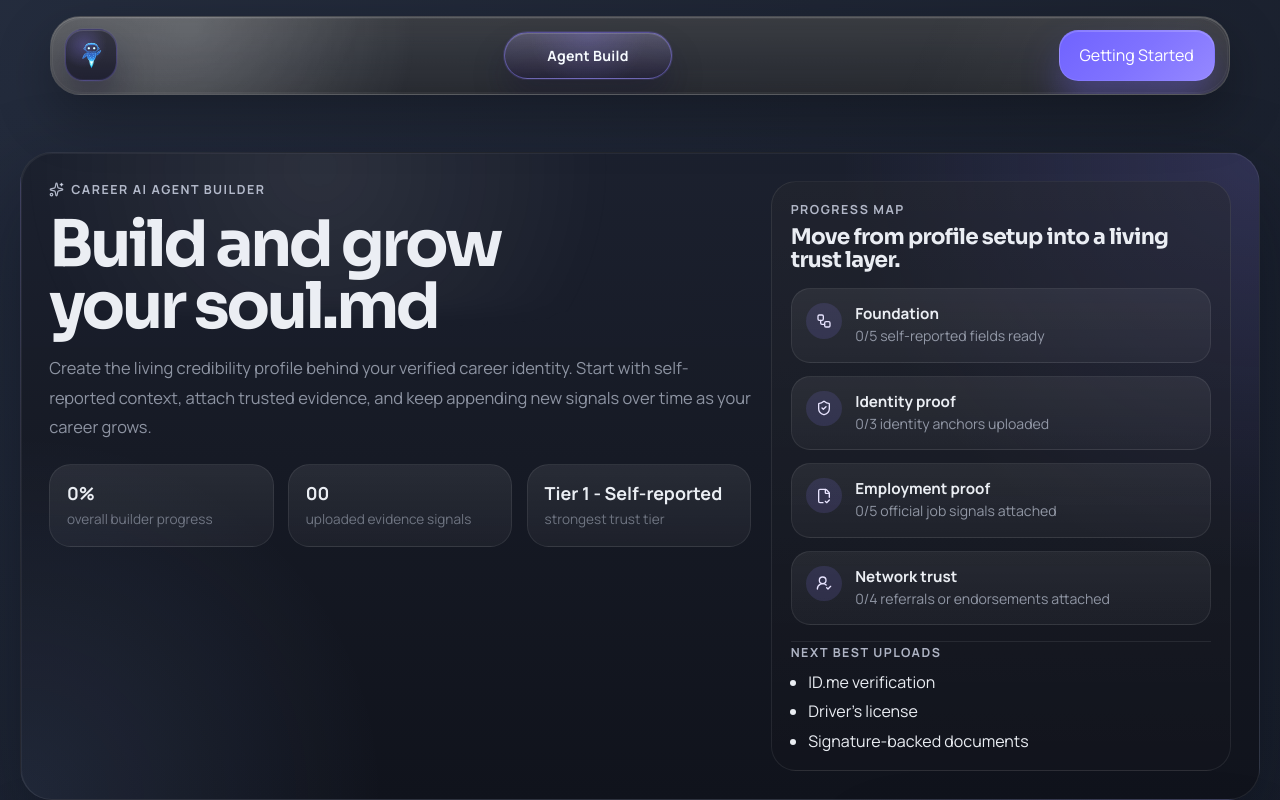
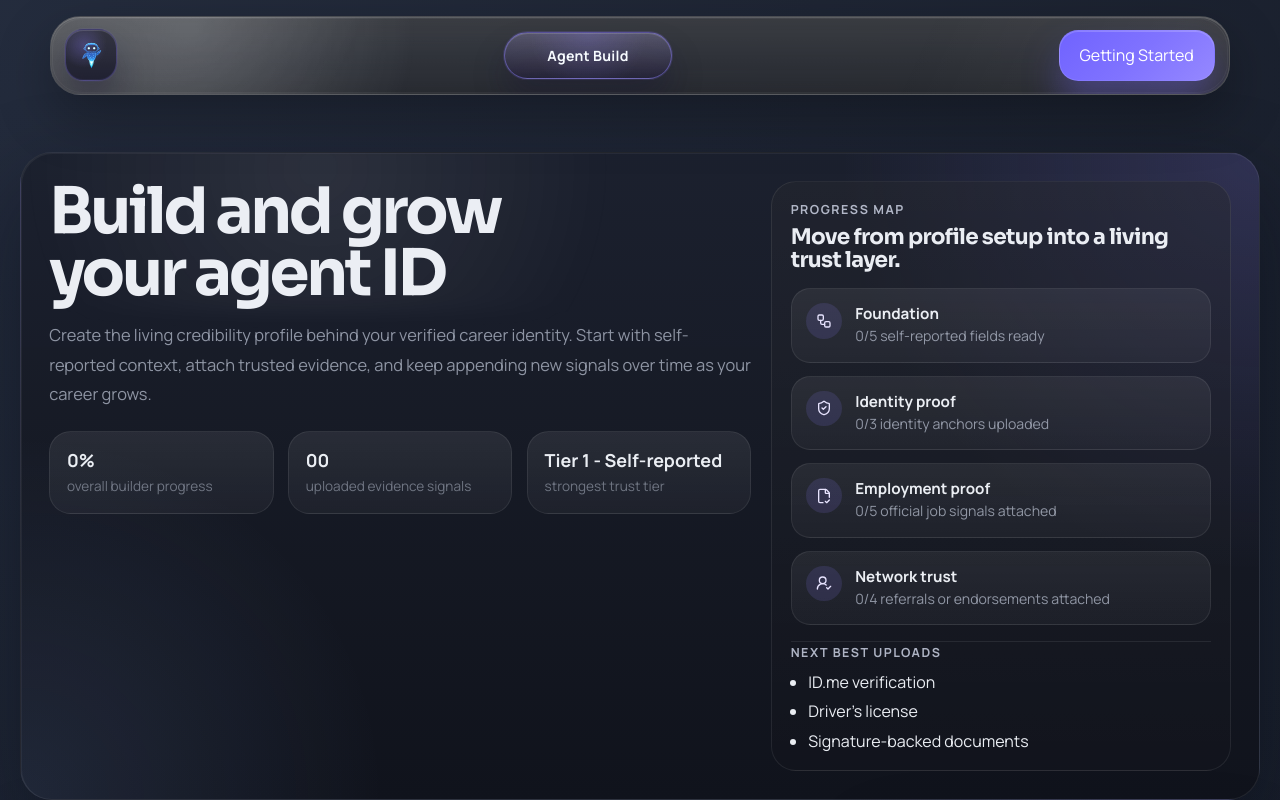
Before and after one commit to StefanoCaruso456/Career-AI, a Next.js app: page /agent-build in a window 1280 px wide. Shown: the top 800 px of the page. Built offline with nearby package versions, Linux system fonts and the light colour scheme; no server answers.

Commit message:
Update agent builder copy

```diff
--- a/app/agent-build/page.tsx
+++ b/app/agent-build/page.tsx
@@ -2,9 +2,9 @@ import type { Metadata } from "next";
 import { AgentBuilderWorkspace } from "@/components/agent-builder-workspace";
 
 export const metadata: Metadata = {
-  title: "Career AI Agent Builder",
+  title: "Build and grow your agent ID",
   description:
-    "Build and grow your soul.md with verified career evidence, trust tiers, and a structured credibility profile.",
+    "Build and grow your agent ID with verified career evidence, trust tiers, and a structured credibility profile.",
 };
 
 export default function AgentBuildPage() {
--- a/components/agent-builder-workspace.tsx
+++ b/components/agent-builder-workspace.tsx
@@ -4,7 +4,6 @@ import {
   CheckCircle2,
   FileCheck2,
   ShieldCheck,
-  Sparkles,
   Upload,
   UserRoundCheck,
   Workflow,
@@ -697,11 +696,7 @@ export function AgentBuilderWorkspace() {
       <div className={styles.shell}>
         <section className={styles.hero}>
           <div className={styles.heroCopy}>
-            <span className={styles.heroEyebrow}>
-              <Sparkles aria-hidden="true" size={15} strokeWidth={2} />
-              Career AI Agent Builder
-            </span>
-            <h1 className={styles.heroTitle}>Build and grow your soul.md</h1>
+            <h1 className={styles.heroTitle}>Build and grow your agent ID</h1>
             <p className={styles.heroBody}>
               Create the living credibility profile behind your verified career identity.
               Start with self-reported context, attach trusted evidence, and keep appending
```
